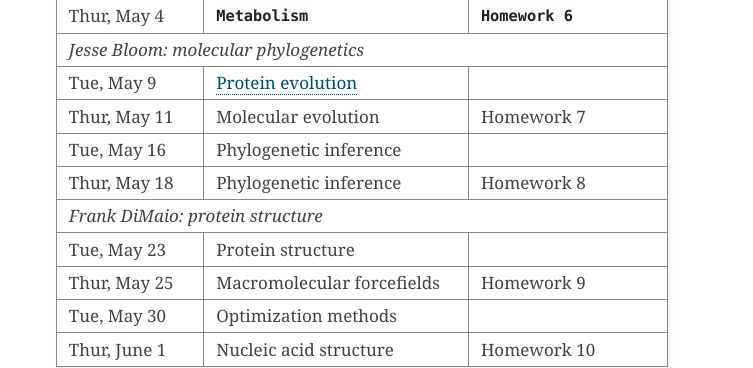
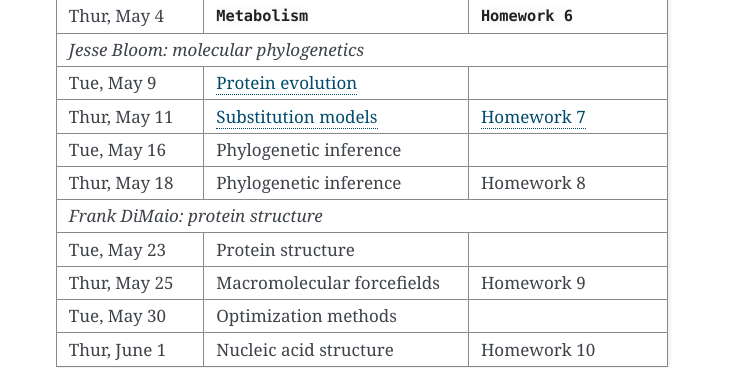
Before and after one commit to jbloom/GS541-course-page, a Sphinx documentation site: the page built from source/index.rst, in a window 1280 px wide and 900 px high, scrolled down 1859 px. Shown: the part 311-679 px from the top of the window, without its empty margins (388-1141 px from the left). Built offline with Sphinx 7.4.7, drawn with Linux system fonts in a browser that asks for light colours.

Commit message:
Added Homework 7 and lecture

```diff
--- a/source/index.rst
+++ b/source/index.rst
@@ -91,7 +91,7 @@ Thur, May 4      :download:`Metabolism <lec12.pptx>`   :download:`Homework 6 <hw
 *Jesse Bloom: molecular phylogenetics*
 --------------------------------------------------------------------------------------------------
 Tue, May 9       `Protein evolution`_
-Thur, May 11     Molecular evolution                   Homework 7
+Thur, May 11     `Substitution models`_                `Homework 7`_
 Tue, May 16      Phylogenetic inference
 Thur, May 18     Phylogenetic inference                Homework 8
 *Frank DiMaio: protein structure*
@@ -113,3 +113,5 @@ Submit homeworks to the `Catalyst Tools Dropbox`_. Please submit your code along
 .. _`Chromatin 3D modeling`: http://noble.gs.washington.edu/~maxwl/gs541/2017/#slides
 .. _`Catalyst Tools Dropbox`: https://catalyst.uw.edu/collectit/dropbox/summary/jdbloom/40039
 .. _`Protein evolution`: http://jbloom.github.io/GenomeSciences541/lecture_1.html
+.. _`Substitution models`: http://jbloom.github.io/GenomeSciences541/lecture_2.html#1
+.. _`Homework 7`: https://github.com/jbloom/GenomeSciences541/tree/gh-pages/source/homework_1
```
